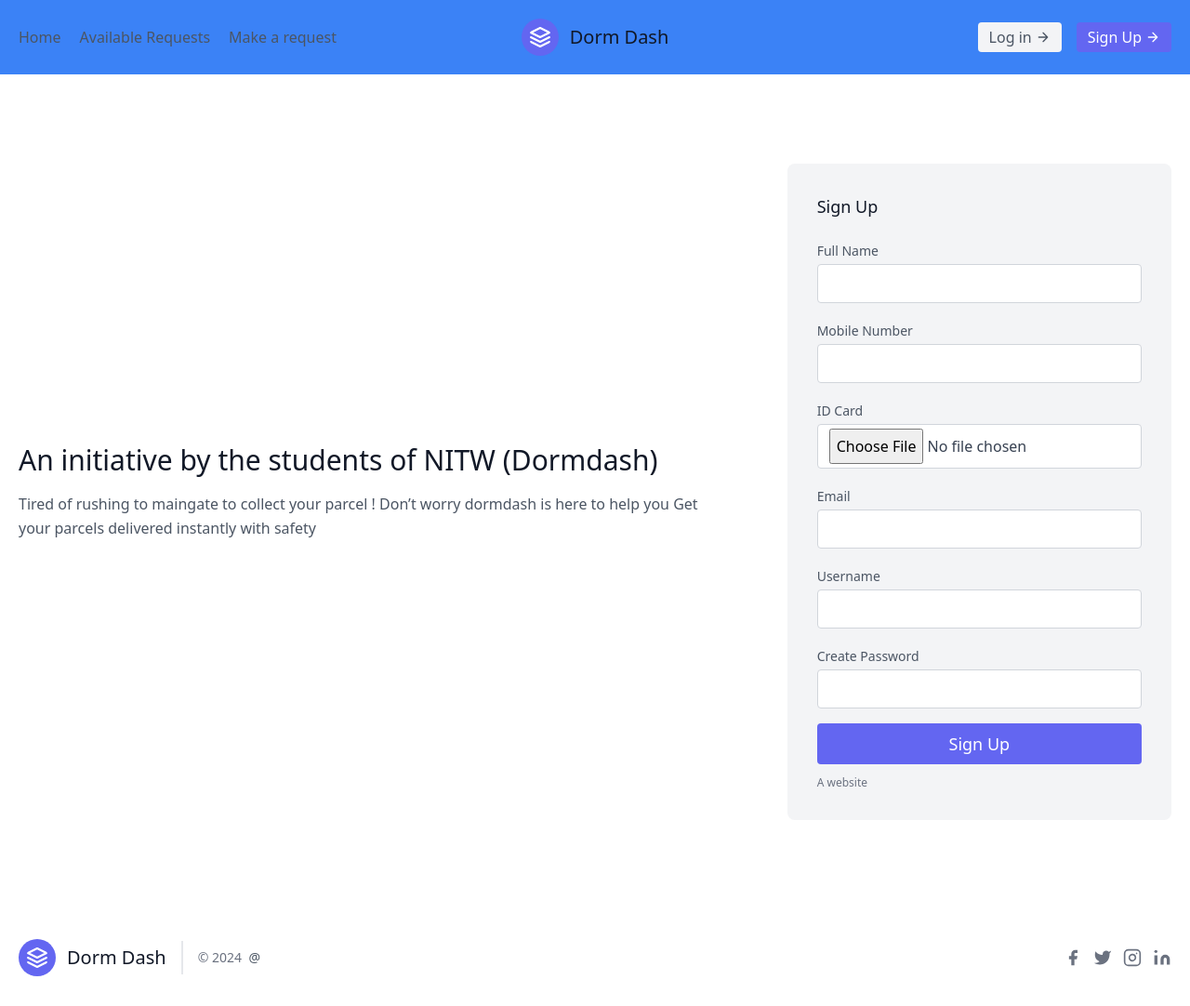
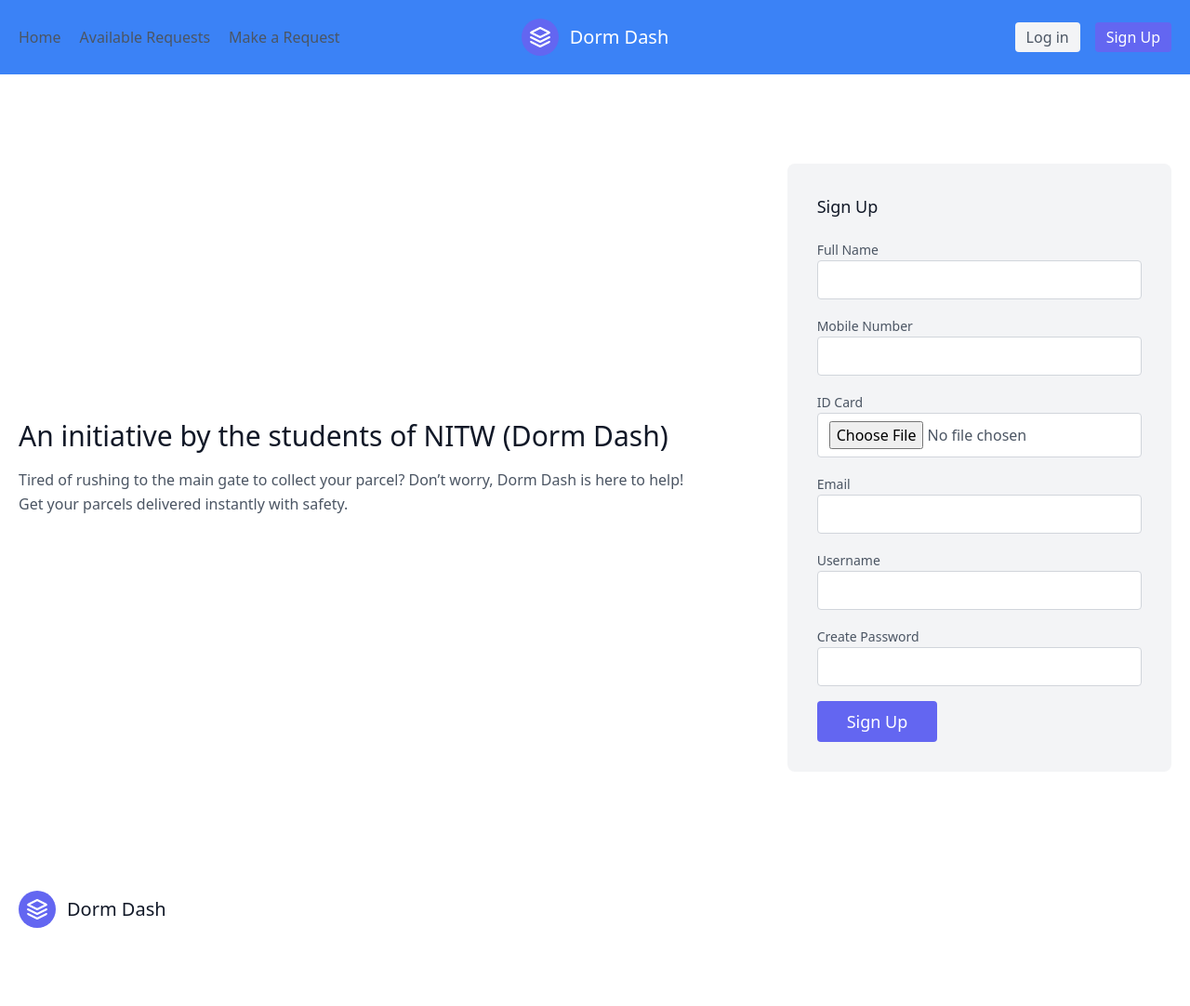
Before and after one commit to gp24ecb1a11/signup, a plain HTML site: page index.html in a window 1280 px wide. Shown: the whole page at 93% size. After the commit the page ends 1030 px from the top, so only its background shows below. Drawn offline with nearby package versions, Linux system fonts and the light colour scheme.

Commit message:
Update index.html

```diff
--- a/index.html
+++ b/index.html
@@ -5,86 +5,84 @@
     <meta name="viewport" content="width=device-width, initial-scale=1.0">
     <link href="https://unpkg.com/tailwindcss@^2/dist/tailwind.min.css" rel="stylesheet">
     <script src="signup.js" defer></script>
-    <title>Sign up</title>
+    <title>Sign Up - Dorm Dash</title>
 </head>
 <body>
-    <!--Header Part-->
+    <!-- Header Section -->
     <header class="text-gray-600 body-font bg-blue-500">
         <div class="container mx-auto flex flex-wrap p-5 flex-col md:flex-row items-center">
             <nav class="flex lg:w-2/5 flex-wrap items-center text-base md:ml-auto">
                 <a href="https://dormdash1.netlify.app/" target="_blank" class="mr-5 hover:text-gray-900">Home</a>
                 <a href="https://dormdash1available.netlify.app/" target="_blank" class="mr-5 hover:text-gray-900">Available Requests</a>
-        <a href="https://dormdash1request.netlify.app/" target="_blank" class="mr-5 hover:text-gray-900">Make a request</a>
-        <!-- <a href="https://youtube.com" target="_blank" class="mr-5 hover:text-gray-900">Make a request</a> -->
+                <a href="https://dormdash1request.netlify.app/" target="_blank" class="mr-5 hover:text-gray-900">Make a Request</a>
             </nav>
             <a class="flex order-first lg:order-none lg:w-1/5 title-font font-medium items-center text-gray-900 lg:items-center lg:justify-center mb-4 md:mb-0">
                 <svg xmlns="http://www.w3.org/2000/svg" fill="none" stroke="currentColor" stroke-linecap="round" stroke-linejoin="round" stroke-width="2" class="w-10 h-10 text-white p-2 bg-indigo-500 rounded-full" viewBox="0 0 24 24">
                     <path d="M12 2L2 7l10 5 10-5-10-5zM2 17l10 5 10-5M2 12l10 5 10-5"></path>
                 </svg>
-        <span class="ml-3 text-xl">Dorm Dash</span>
+                <span class="ml-3 text-xl text-white">Dorm Dash</span>
             </a>
             <div class="lg:w-2/5 inline-flex lg:justify-end ml-5 lg:ml-0">
                 <a href="https://dormdash1login.netlify.app/" target="_blank">
-          <button class="inline-flex items-center bg-gray-100 border-0 py-1 px-3 focus:outline-none hover:bg-gray-200 rounded text-base mt-4 md:mt-0">Log in
-            <svg fill="none" stroke="currentColor" stroke-linecap="round" stroke-linejoin="round" stroke-width="2" class="w-4 h-4 ml-1" viewBox="0 0 24 24">
-              <path d="M5 12h14M12 5l7 7-7 7"></path>
-            </svg>
-          </button>
+                    <button class="bg-gray-100 border-0 py-1 px-3 focus:outline-none hover:bg-gray-200 rounded text-base">Log in</button>
                 </a>
                 <a href="https://dormdash1signup.netlify.app/" target="_blank" class="ml-4">
-          <button class="inline-flex items-center bg-indigo-500 border-0 py-1 px-3 focus:outline-none hover:bg-indigo-600 text-white rounded text-base mt-4 md:mt-0">Sign Up
-            <svg fill="none" stroke="currentColor" stroke-linecap="round" stroke-linejoin="round" stroke-width="2" class="w-4 h-4 ml-1" viewBox="0 0 24 24">
-              <path d="M5 12h14M12 5l7 7-7 7"></path>
-            </svg>
-          </button>
+                    <button class="bg-indigo-500 border-0 py-1 px-3 focus:outline-none hover:bg-indigo-600 text-white rounded text-base">Sign Up</button>
                 </a>
             </div>
-
-
         </div>
     </header>
-    <!-- Sign up part -->
+
+    <!-- Sign Up Section -->
     <section class="text-gray-600 body-font">
         <div class="container px-5 py-24 mx-auto flex flex-wrap items-center">
             <div class="lg:w-3/5 md:w-1/2 md:pr-16 lg:pr-0 pr-0">
-            <h1 class="title-font font-medium text-3xl text-gray-900">An initiative by the students of NITW (Dormdash)</h1>
-            <p class="leading-relaxed mt-4">Tired of rushing to maingate to collect your parcel !
-Don’t worry dormdash is here to help you
-Get your parcels delivered instantly with safety
-</p>
+                <h1 class="title-font font-medium text-3xl text-gray-900">An initiative by the students of NITW (Dorm Dash)</h1>
+                <p class="leading-relaxed mt-4">Tired of rushing to the main gate to collect your parcel?
+                Don’t worry, Dorm Dash is here to help! Get your parcels delivered instantly with safety.</p>
             </div>
+
+            <!-- Sign Up Form -->
             <div class="lg:w-2/6 md:w-1/2 bg-gray-100 rounded-lg p-8 flex flex-col md:ml-auto w-full mt-10 md:mt-0">
                 <h2 class="text-gray-900 text-lg font-medium title-font mb-5">Sign Up</h2>
-            <div class="relative mb-4">
-              <label for="full-name" class="leading-7 text-sm text-gray-600">Full Name</label>
-              <input type="text" id="full-name" name="full-name" class="w-full bg-white rounded border border-gray-300 focus:border-indigo-500 focus:ring-2 focus:ring-indigo-200 text-base outline-none text-gray-700 py-1 px-3 leading-8 transition-colors duration-200 ease-in-out">
+                <form id="signup-form">
+                    <div class="mb-4">
+                        <label for="full-name" class="text-sm text-gray-600">Full Name</label>
+                        <input type="text" id="full-name" name="full-name" class="w-full bg-white rounded border border-gray-300 py-2 px-3">
                     </div>
-            <div class="relative mb-4">
-              <label for="full-name" class="leading-7 text-sm text-gray-600">Mobile Number</label>
-              <input type="text" id="full-name" name="full-name" class="w-full bg-white rounded border border-gray-300 focus:border-indigo-500 focus:ring-2 focus:ring-indigo-200 text-base outline-none text-gray-700 py-1 px-3 leading-8 transition-colors duration-200 ease-in-out">
+
+                    <div class="mb-4">
+                        <label for="mobile-number" class="text-sm text-gray-600">Mobile Number</label>
+                        <input type="text" id="mobile-number" name="mobile-number" class="w-full bg-white rounded border border-gray-300 py-2 px-3">
                     </div>
-            <div class="relative mb-4">
-              <label for="id-card" class="leading-7 text-sm text-gray-600">ID Card</label>
-              <input type="file" id="id-card" name="id-card" accept="image/*" class="w-full bg-white rounded border border-gray-300 focus:border-indigo-500 focus:ring-2 focus:ring-indigo-200 text-base outline-none text-gray-700 py-1 px-3 leading-8 transition-colors duration-200 ease-in-out">
+
+                    <div class="mb-4">
+                        <label for="id-card" class="text-sm text-gray-600">ID Card</label>
+                        <input type="file" id="id-card" name="id-card" accept="image/*" class="w-full bg-white rounded border border-gray-300 py-2 px-3">
                     </div>
-            <div class="relative mb-4">
-              <label for="email" class="leading-7 text-sm text-gray-600">Email</label>
-              <input type="email" id="email" name="email" class="w-full bg-white rounded border border-gray-300 focus:border-indigo-500 focus:ring-2 focus:ring-indigo-200 text-base outline-none text-gray-700 py-1 px-3 leading-8 transition-colors duration-200 ease-in-out">
+
+                    <div class="mb-4">
+                        <label for="email" class="text-sm text-gray-600">Email</label>
+                        <input type="email" id="email" name="email" class="w-full bg-white rounded border border-gray-300 py-2 px-3">
                     </div>
-            <div class="relative mb-4">
-                <label for="full-name" class="leading-7 text-sm text-gray-600">Username</label>
-                <input type="text" id="full-name" name="full-name" class="w-full bg-white rounded border border-gray-300 focus:border-indigo-500 focus:ring-2 focus:ring-indigo-200 text-base outline-none text-gray-700 py-1 px-3 leading-8 transition-colors duration-200 ease-in-out">
+
+                    <div class="mb-4">
+                        <label for="username" class="text-sm text-gray-600">Username</label>
+                        <input type="text" id="username" name="username" class="w-full bg-white rounded border border-gray-300 py-2 px-3">
                     </div>
-            <div class="relative mb-4">
-                <label for="full-name" class="leading-7 text-sm text-gray-600">Create Password</label>
-                <input type="text" id="full-name" name="full-name" class="w-full bg-white rounded border border-gray-300 focus:border-indigo-500 focus:ring-2 focus:ring-indigo-200 text-base outline-none text-gray-700 py-1 px-3 leading-8 transition-colors duration-200 ease-in-out">
+
+                    <div class="mb-4">
+                        <label for="password" class="text-sm text-gray-600">Create Password</label>
+                        <input type="password" id="password" name="password" class="w-full bg-white rounded border border-gray-300 py-2 px-3">
                     </div>
-            <button class="text-white bg-indigo-500 border-0 py-2 px-8 focus:outline-none hover:bg-indigo-600 rounded text-lg">Sign Up</button>
-            <p class="text-xs text-gray-500 mt-3">A website</p>
+
+                    <button type="submit" class="bg-indigo-500 text-white border-0 py-2 px-8 rounded text-lg hover:bg-indigo-600">Sign Up</button>
+                </form>
             </div>
         </div>
     </section>
-    <!-- Footer-->
+
+    <!-- Footer -->
     <footer class="text-gray-600 body-font">
         <div class="container px-5 py-8 mx-auto flex items-center sm:flex-row flex-col">
             <a class="flex title-font font-medium items-center md:justify-start justify-center text-gray-900">
@@ -93,33 +91,6 @@ Get your parcels delivered instantly with safety
                 </svg>
                 <span class="ml-3 text-xl">Dorm Dash</span>
             </a>
-      <p class="text-sm text-gray-500 sm:ml-4 sm:pl-4 sm:border-l-2 sm:border-gray-200 sm:py-2 sm:mt-0 mt-4">© 2024
-        <a href="https://twitter.com/knyttneve" class="text-gray-600 ml-1" rel="noopener noreferrer" target="_blank">@</a>
-      </p>
-      <span class="inline-flex sm:ml-auto sm:mt-0 mt-4 justify-center sm:justify-start">
-        <a class="text-gray-500">
-          <svg fill="currentColor" stroke-linecap="round" stroke-linejoin="round" stroke-width="2" class="w-5 h-5" viewBox="0 0 24 24">
-            <path d="M18 2h-3a5 5 0 00-5 5v3H7v4h3v8h4v-8h3l1-4h-4V7a1 1 0 011-1h3z"></path>
-          </svg>
-        </a>
-        <a class="ml-3 text-gray-500">
-          <svg fill="currentColor" stroke-linecap="round" stroke-linejoin="round" stroke-width="2" class="w-5 h-5" viewBox="0 0 24 24">
-            <path d="M23 3a10.9 10.9 0 01-3.14 1.53 4.48 4.48 0 00-7.86 3v1A10.66 10.66 0 013 4s-4 9 5 13a11.64 11.64 0 01-7 2c9 5 20 0 20-11.5a4.5 4.5 0 00-.08-.83A7.72 7.72 0 0023 3z"></path>
-          </svg>
-        </a>
-        <a class="ml-3 text-gray-500">
-          <svg fill="none" stroke="currentColor" stroke-linecap="round" stroke-linejoin="round" stroke-width="2" class="w-5 h-5" viewBox="0 0 24 24">
-            <rect width="20" height="20" x="2" y="2" rx="5" ry="5"></rect>
-            <path d="M16 11.37A4 4 0 1112.63 8 4 4 0 0116 11.37zm1.5-4.87h.01"></path>
-          </svg>
-        </a>
-        <a class="ml-3 text-gray-500">
-          <svg fill="currentColor" stroke="currentColor" stroke-linecap="round" stroke-linejoin="round" stroke-width="0" class="w-5 h-5" viewBox="0 0 24 24">
-            <path stroke="none" d="M16 8a6 6 0 016 6v7h-4v-7a2 2 0 00-2-2 2 2 0 00-2 2v7h-4v-7a6 6 0 016-6zM2 9h4v12H2z"></path>
-            <circle cx="4" cy="4" r="2" stroke="none"></circle>
-          </svg>
-        </a>
-      </span>
         </div>
     </footer>
 </body>
```
Lines whose indentation alone changed are shown as unchanged.
